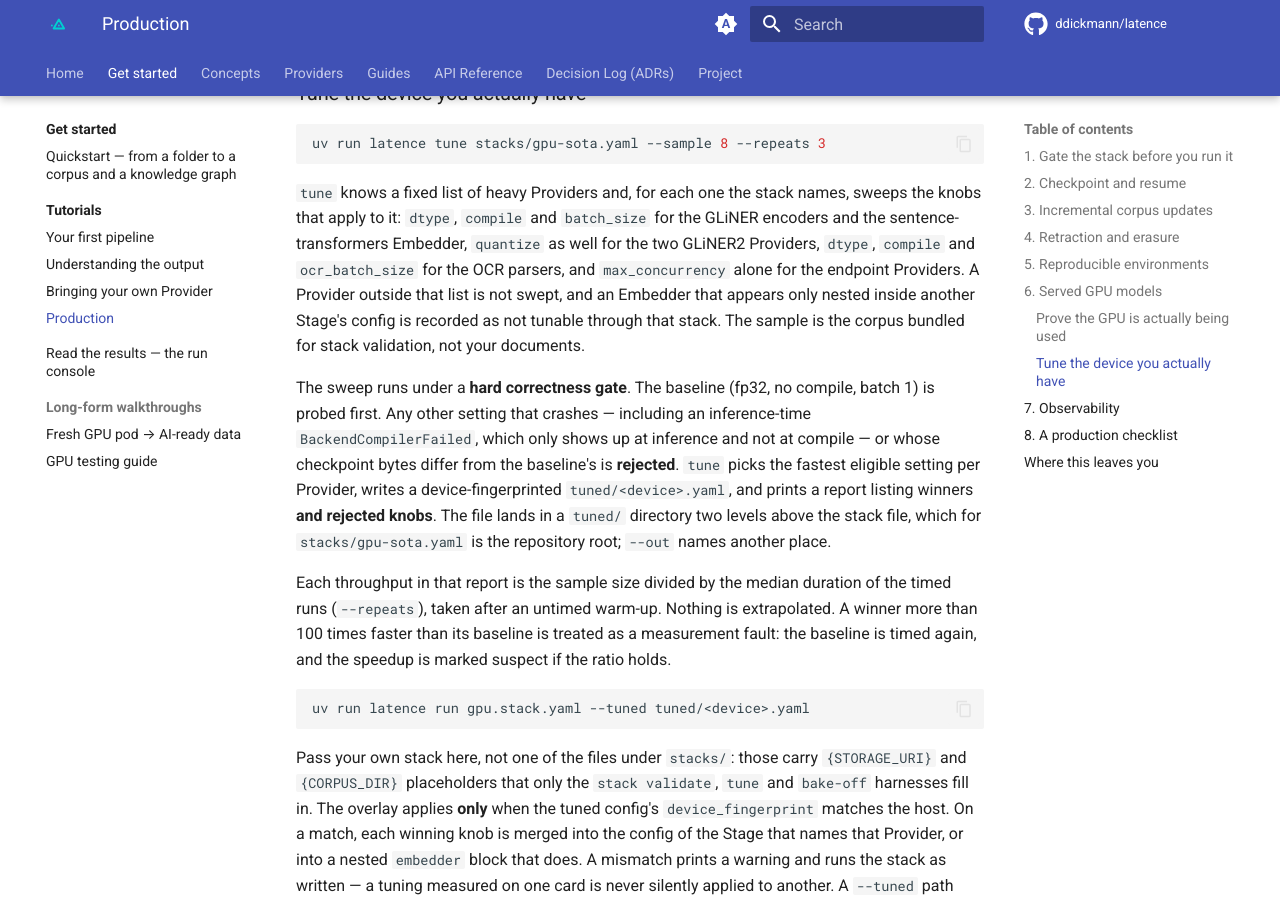
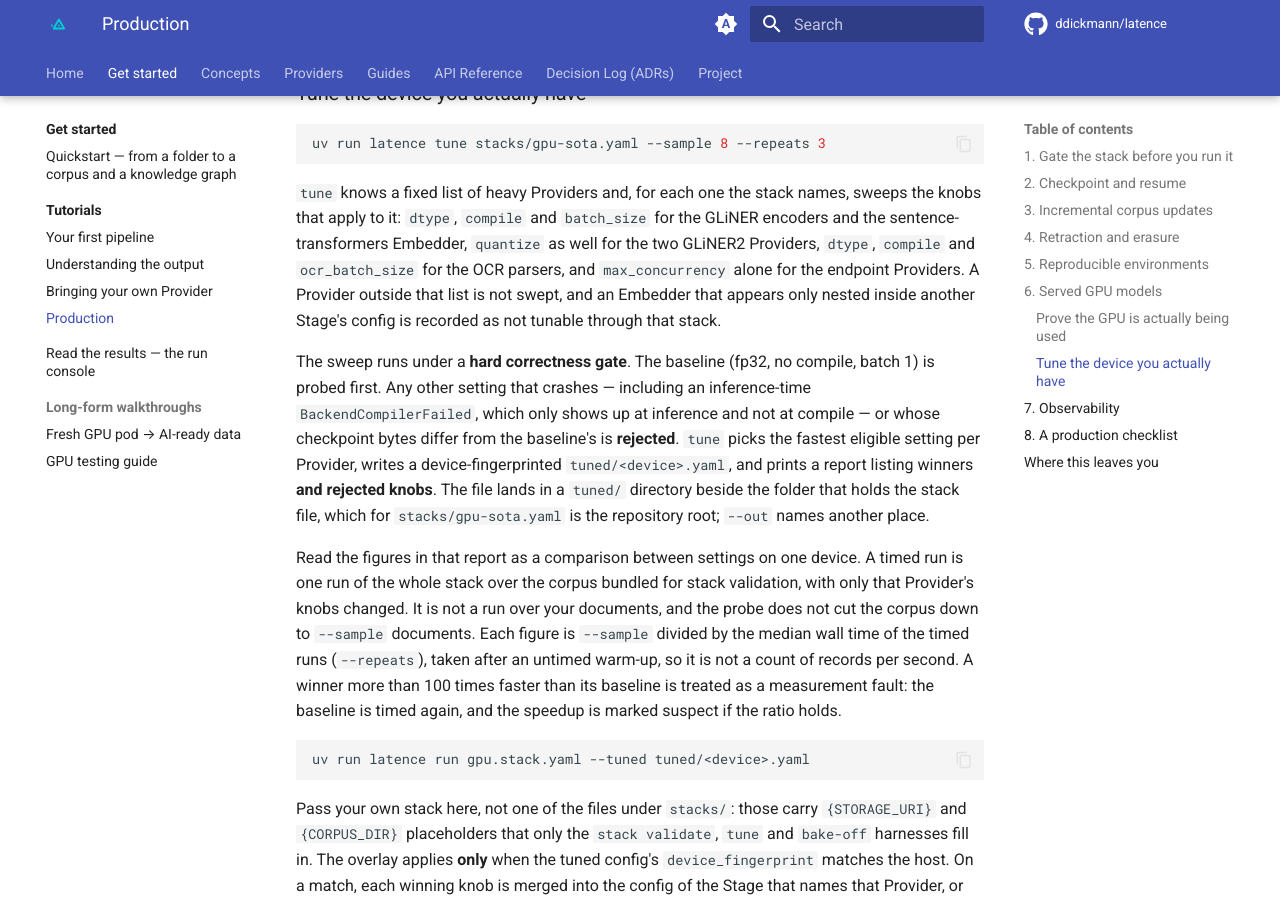
Before and after one commit to ddickmann/latence, an MkDocs documentation site: the page built from docs/tutorials/05-production.md, in a window 1280 px wide and 900 px high, scrolled down 9331 px. Built offline with MkDocs 1.6.1 and Material for MkDocs 9.7.7, drawn with Linux system fonts in a browser that asks for light colours; comment, search, counter and statistics services are not loaded.

Commit message:
production tutorial: say how to read the figures latence tune prints
The real probe times a run of the whole stack over the bundled
validation corpus and divides --sample by that time. It does not cut
the corpus to --sample documents. The page now says the figures compare
settings on one device and are not records per second. The default
output directory is described without the ambiguous 'two levels'.

````diff
--- a/docs/tutorials/05-production.md
+++ b/docs/tutorials/05-production.md
@@ -449,22 +449,24 @@ knobs that apply to it: `dtype`, `compile` and `batch_size` for the GLiNER encod
 sentence-transformers Embedder, `quantize` as well for the two GLiNER2 Providers, `dtype`,
 `compile` and `ocr_batch_size` for the OCR parsers, and `max_concurrency` alone for the endpoint
 Providers. A Provider outside that list is not swept, and an Embedder that appears only nested
-inside another Stage's config is recorded as not tunable through that stack. The sample is the
-corpus bundled for stack validation, not your documents.
+inside another Stage's config is recorded as not tunable through that stack.
 
 The sweep runs under a **hard correctness gate**. The baseline (fp32, no compile, batch 1) is
 probed first. Any other setting that crashes — including an inference-time
 `BackendCompilerFailed`, which only shows up at inference and not at compile — or whose
 checkpoint bytes differ from the baseline's is **rejected**. `tune` picks the fastest eligible
 setting per Provider, writes a device-fingerprinted `tuned/<device>.yaml`, and prints a report
-listing winners **and rejected knobs**. The file lands in a `tuned/` directory two levels above
-the stack file, which for `stacks/gpu-sota.yaml` is the repository root; `--out` names another
-place.
+listing winners **and rejected knobs**. The file lands in a `tuned/` directory beside the folder
+that holds the stack file, which for `stacks/gpu-sota.yaml` is the repository root; `--out`
+names another place.
 
-Each throughput in that report is the sample size divided by the median duration of the timed
-runs (`--repeats`), taken after an untimed warm-up. Nothing is extrapolated. A winner more than
-100 times faster than its baseline is treated as a measurement fault: the baseline is timed
-again, and the speedup is marked suspect if the ratio holds.
+Read the figures in that report as a comparison between settings on one device. A timed run is
+one run of the whole stack over the corpus bundled for stack validation, with only that
+Provider's knobs changed. It is not a run over your documents, and the probe does not cut the
+corpus down to `--sample` documents. Each figure is `--sample` divided by the median wall time
+of the timed runs (`--repeats`), taken after an untimed warm-up, so it is not a count of records
+per second. A winner more than 100 times faster than its baseline is treated as a measurement
+fault: the baseline is timed again, and the speedup is marked suspect if the ratio holds.
 
 ```bash
 uv run latence run gpu.stack.yaml --tuned tuned/<device>.yaml
````
